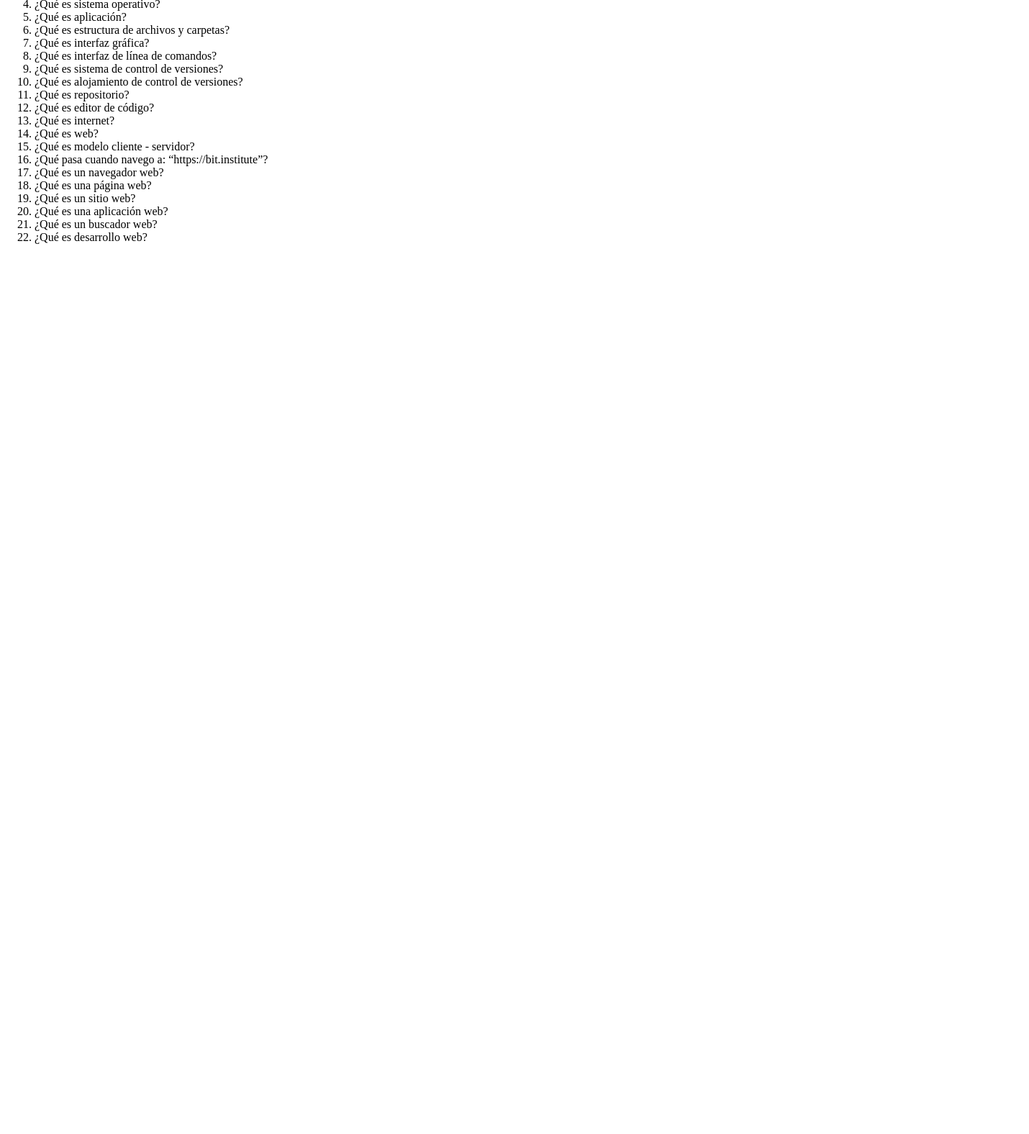
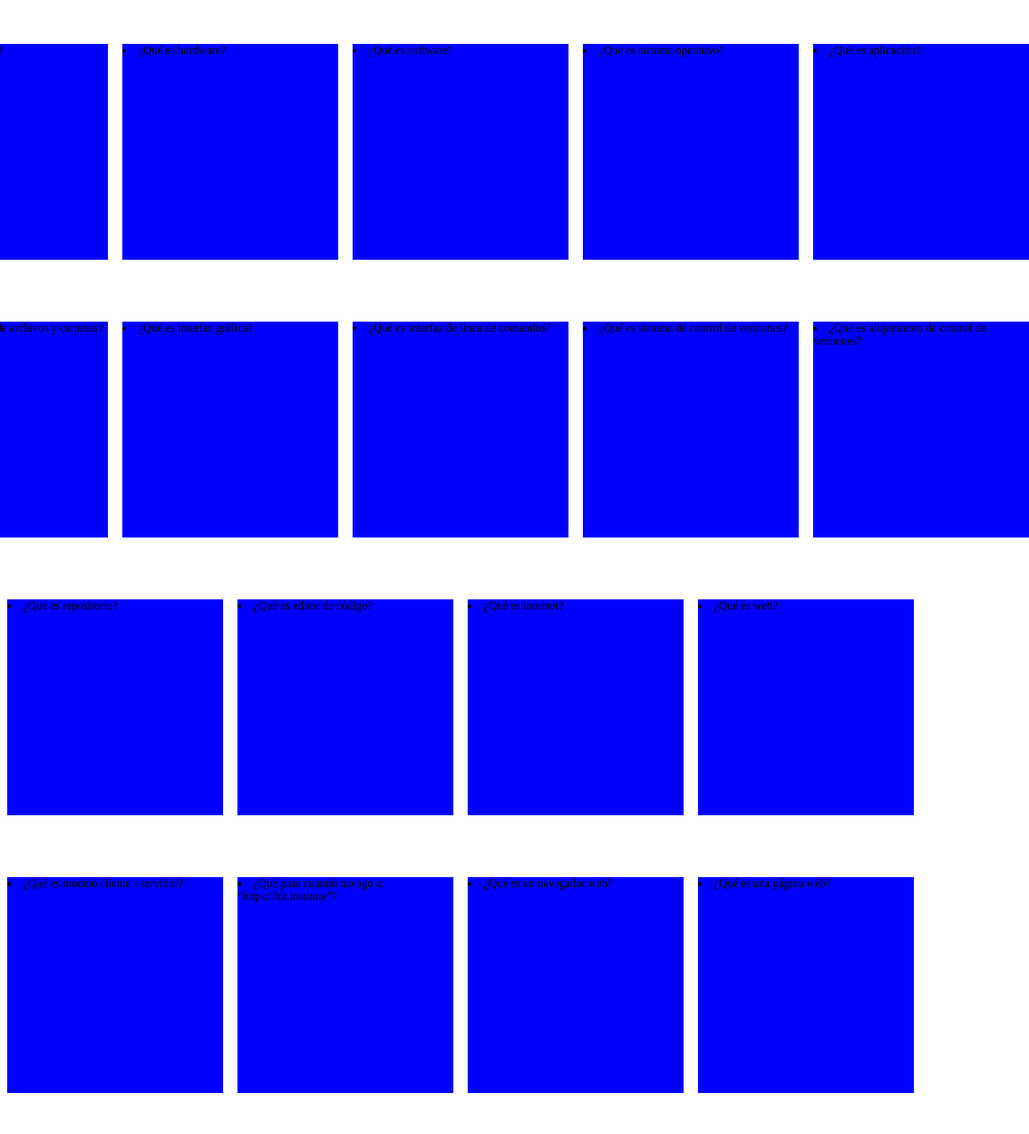
Before and after one commit to NataRey/bit-2023-semillero, a plain HTML site: page index.html in a window 1280 px wide. Shown: the part 73-1649 px from the top of the page at 72% size, 1430 px wide, since content can reach past the window. Before the commit the page ends 800 px from the top, so only its background shows below. Drawn offline with Linux system fonts and the light colour scheme.

Commit message:
cambios con estilos

```diff
--- a/index.html
+++ b/index.html
@@ -3,34 +3,176 @@
 <head>
     <meta charset="UTF-8">
     <meta name="viewport" content="width=device-width, initial-scale=1.0">
+    <link rel="stylesheet" href="./style/style.css">
     <title>Semillero-bit-2023</title>
 </head>
 <body>
-    <div>
-        <ol>
-            <li>¿Qué es dispositivo?</li>
-            <li>¿Qué es hardware?</li>
-            <li>¿Qué es software?</li>
-            <li>¿Qué es sistema operativo?</li>
-            <li>¿Qué es aplicación?</li>
-            <li>¿Qué es estructura de archivos y carpetas?</li>
-            <li>¿Qué es interfaz gráfica?</li>
-            <li>¿Qué es interfaz de línea de comandos?</li>
-            <li>¿Qué es sistema de control de versiones?</li>
-            <li>¿Qué es alojamiento de control de versiones?</li>
-            <li>¿Qué es repositorio?</li>
-            <li>¿Qué es editor de código?</li>
-            <li>¿Qué es internet?</li>
-            <li>¿Qué es web?</li>
-            <li>¿Qué es modelo cliente - servidor?</li>
-            <li>¿Qué pasa cuando navego a: “https://bit.institute”?</li>
-            <li>¿Qué es un navegador web?</li>
-            <li>¿Qué es una página web?</li>
-            <li>¿Qué es un sitio web?</li>
-            <li>¿Qué es una aplicación web?</li>
-            <li>¿Qué es un buscador web?</li>
-            <li>¿Qué es desarrollo web?</li>
-        </ol>
-    </div>
+    <header>
+        <h1>Semillero-bit-2023</h1>
+    </header>
+    <section class="contenedor1">
+        <div class="tarjeta-contenedor">
+            <div class="tarjeta">
+                <div class="adelante"></div>
+                <div class="atras"></div>
+                <p><li>¿Qué es dispositivo?</li></p>
+            </div>
+        </div>
+        <div class="tarjeta-contenedor">
+            <div class="tarjeta">
+                <div class="adelante"></div>
+                <div class="atras"></div>
+                <p><li>¿Qué es hardware?</li></p>
+            </div>
+        </div>
+        <div class="tarjeta-contenedor">
+            <div class="tarjeta">
+                <div class="adelante"></div>
+                <div class="atras"></div>
+                <p><li>¿Qué es software?</li></p>
+            </div>
+        </div>
+        <div class="tarjeta-contenedor">
+            <div class="tarjeta">
+                <div class="adelante"></div>
+                <div class="atras"></div>
+                <p><li>¿Qué es sistema operativo?</li></p>
+            </div>
+        </div>
+        <div class="tarjeta-contenedor">
+            <div class="tarjeta">
+                <div class="adelante"></div>
+                <div class="atras"></div>
+                <p><li>¿Qué es aplicación?</li></p>
+            </div>
+        </div>
+    </section>
+    <section class="contenedor2">
+        <div class="tarjeta-contenedor">
+            <div class="tarjeta">
+                <div class="adelante"></div>
+                <div class="atras"></div>
+                <p><li>¿Qué es estructura de archivos y carpetas?</li></p>
+            </div>
+        </div>
+        <div class="tarjeta-contenedor">
+            <div class="tarjeta">
+                <div class="adelante"></div>
+                <div class="atras"></div>
+                <p><li>¿Qué es interfaz gráfica?</li></p>
+            </div>
+        </div>
+        <div class="tarjeta-contenedor">
+            <div class="tarjeta">
+                <div class="adelante"></div>
+                <div class="atras"></div>
+                <p><li>¿Qué es interfaz de línea de comandos?</li></p>
+            </div>
+        </div>
+        <div class="tarjeta-contenedor">
+            <div class="tarjeta">
+                <div class="adelante"></div>
+                <div class="atras"></div>
+                <p><li>¿Qué es sistema de control de versiones?</li></p>
+            </div>
+        </div>
+        <div class="tarjeta-contenedor">
+            <div class="tarjeta">
+                <div class="adelante"></div>
+                <div class="atras"></div>
+                <p><li>¿Qué es alojamiento de control de versiones?</li></p>
+            </div>
+        </div>
+    </section>
+    <section class="contenedor3">
+        <div class="tarjeta-contenedor">
+            <div class="tarjeta">
+                <div class="adelante"></div>
+                <div class="atras"></div>
+                <p><li>¿Qué es repositorio?</li></p>
+            </div>
+        </div>
+        <div class="tarjeta-contenedor">
+            <div class="tarjeta">
+                <div class="adelante"></div>
+                <div class="atras"></div>
+                <p><li>¿Qué es editor de código?</li></p>
+            </div>
+        </div>
+        <div class="tarjeta-contenedor">
+            <div class="tarjeta">
+                <div class="adelante"></div>
+                <div class="atras"></div>
+                <p><li>¿Qué es internet?</li></p>
+            </div>
+        </div>
+        <div class="tarjeta-contenedor">
+            <div class="tarjeta">
+                <div class="adelante"></div>
+                <div class="atras"></div>
+                <p><li>¿Qué es web?</li></p>
+            </div>
+        </div>
+    </section>
+    <section class="contenedor4">
+        <div class="tarjeta-contenedor">
+            <div class="tarjeta">
+                <div class="adelante"></div>
+                <div class="atras"></div>
+                <p><li>¿Qué es modelo cliente - servidor?</li></p>
+            </div>
+        </div>
+        <div class="tarjeta-contenedor">
+            <div class="tarjeta">
+                <div class="adelante"></div>
+                <div class="atras"></div>
+                <p><li>¿Qué pasa cuando navego a: “https://bit.institute”?</li></p>
+            </div>
+        </div>
+        <div class="tarjeta-contenedor">
+            <div class="tarjeta">
+                <div class="adelante"></div>
+                <div class="atras"></div>
+                <p><li>¿Qué es un navegador web?</li></p>
+            </div>
+        </div>
+        <div class="tarjeta-contenedor">
+            <div class="tarjeta">
+                <div class="adelante"></div>
+                <div class="atras"></div>
+                <p><li>¿Qué es una página web?</li></p>
+            </div>
+        </div>
+    </section>
+    <section class="contenedor5">
+        <div class="tarjeta-contenedor">
+            <div class="tarjeta">
+                <div class="adelante"></div>
+                <div class="atras"></div>
+                <p><li>¿Qué es un sitio web?</li></p>
+            </div>
+        </div>
+        <div class="tarjeta-contenedor">
+            <div class="tarjeta">
+                <div class="adelante"></div>
+                <div class="atras"></div>
+                <p><li>¿Qué es una aplicación web?</li></p>
+            </div>
+        </div>
+        <div class="tarjeta-contenedor">
+            <div class="tarjeta">
+                <div class="adelante"></div>
+                <div class="atras"></div>
+                <p><li>¿Qué es un buscador web?</li></p>
+            </div>
+        </div>
+        <div class="tarjeta-contenedor">
+            <div class="tarjeta">
+                <div class="adelante"></div>
+                <div class="atras"></div>
+                <p><li>¿Qué es desarrollo web?</li></p>
+            </div>
+        </div>
+    </section>
 </body>
 </html>
--- /dev/null
+++ b/style/style.css
@@ -0,0 +1,41 @@
+h1{
+    text-align: center;
+}
+.contenedor1{
+    width: 1024px;
+    margin: 50px auto;
+    display:flex;
+    justify-content: center;
+}
+.contenedor2{
+    width: 1024px;
+    margin: 50px auto;
+    display:flex;
+    justify-content: center;
+}
+.contenedor3{
+    width: 1024px;
+    margin: 50px auto;
+    display:flex;
+    justify-content: center;
+}
+.contenedor4{
+    width: 1024px;
+    margin: 50px auto;
+    display:flex;
+    justify-content: center;
+}
+.contenedor5{
+    width: 1024px;
+    margin: 50px auto;
+    display:flex;
+    justify-content: center;
+}
+.tarjeta-contenedor{
+    margin: 10px;
+}
+.tarjeta{
+    width: 300px;
+    height: 300px;
+    background: blue;
+}
```
